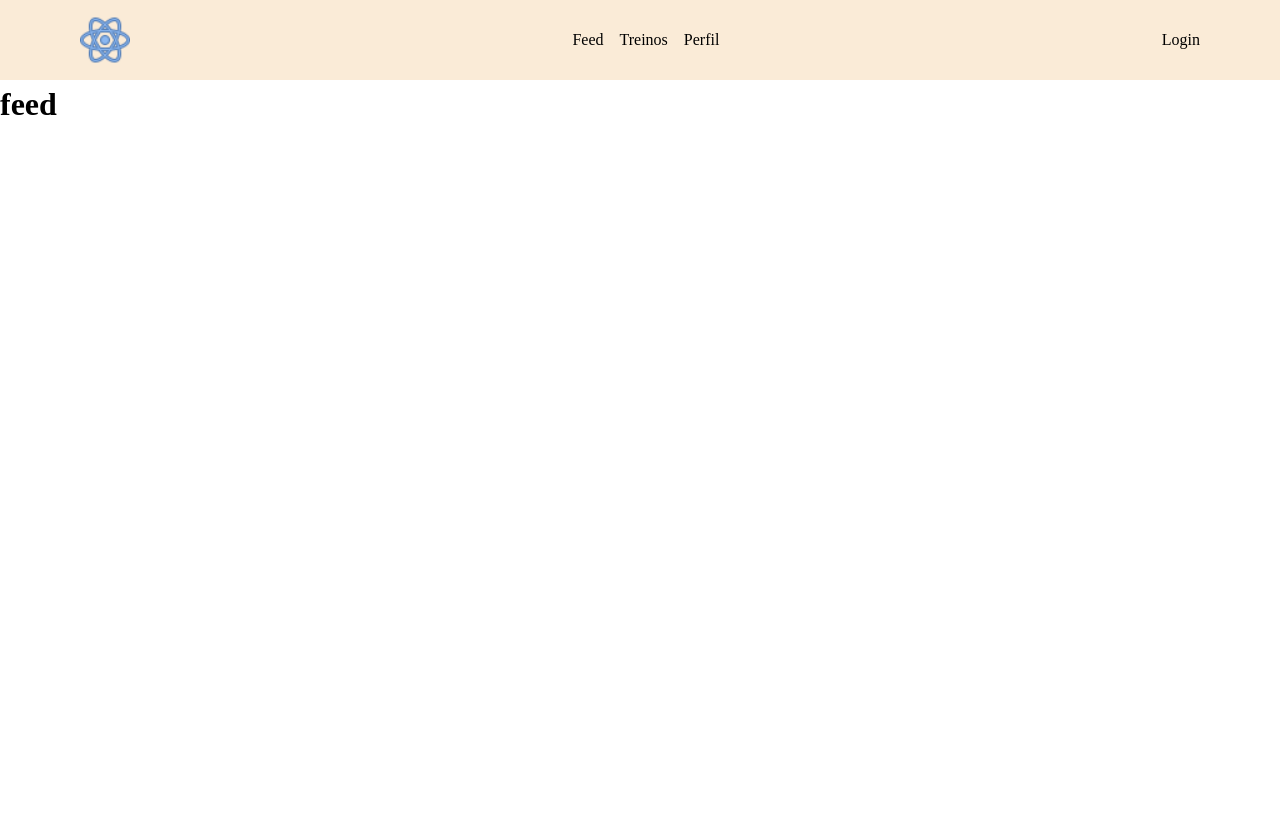
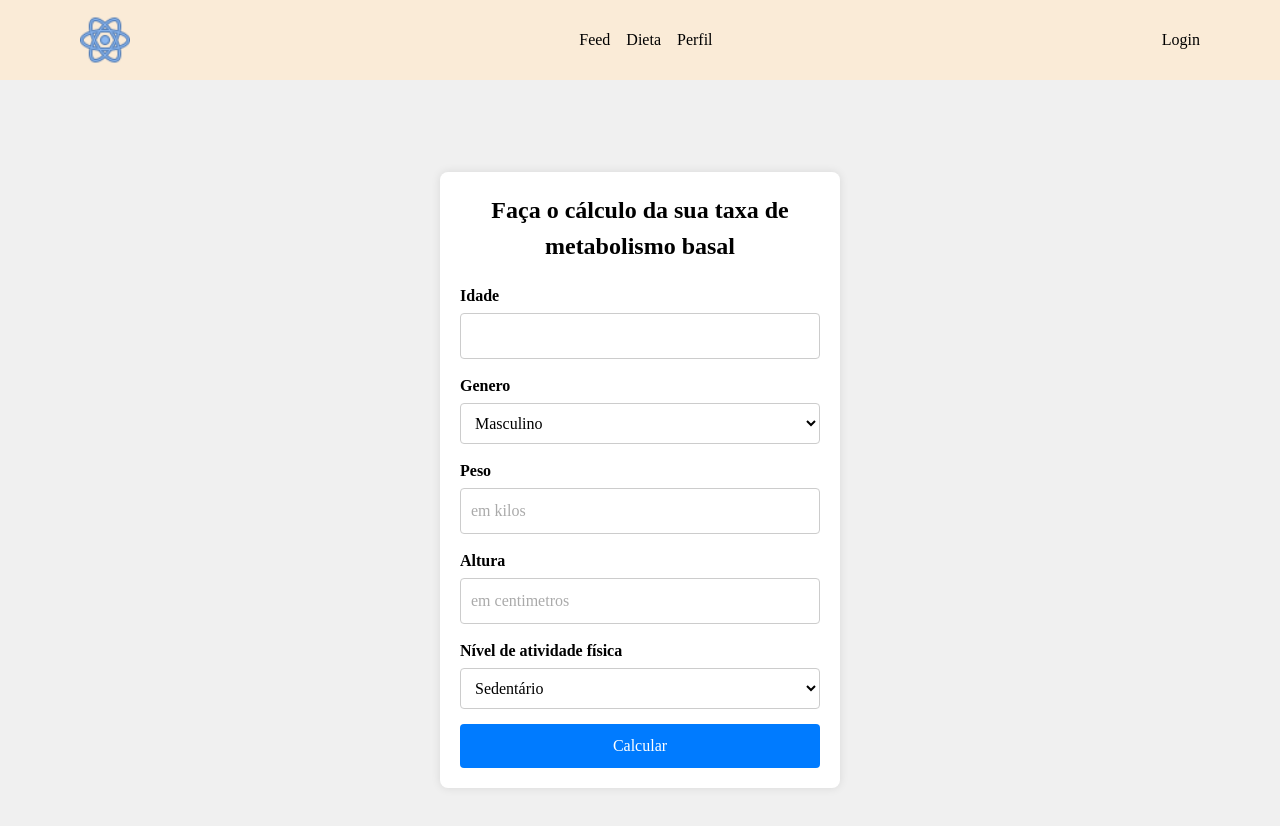
Before and after one commit to AlexandreMunaier06/workout-site, a Next.js app: page / in a window 1280 px wide. Shown: the top 826 px of the page. Before the commit the page ends 800 px from the top, so only its background shows below. Built offline with nearby package versions, Linux system fonts and the light colour scheme.

Commit message:
fazendo as outras paginas

```diff
--- /dev/null
+++ b/src/app/dieta/dieta.css
@@ -0,0 +1,143 @@
+.dieta-container {
+  max-width: 600px;
+  margin: 0 auto;
+  padding: 20px;
+  background-color: #f9f9f9;
+  border-radius: 8px;
+  box-shadow: 0 0 10px rgba(0, 0, 0, 0.1);
+}
+
+.dieta-container h1 {
+  text-align: center;
+  color: #333;
+  margin-bottom: 20px;
+}
+
+form {
+  display: flex;
+  flex-direction: column;
+}
+
+.meal-input {
+  margin-bottom: 15px;
+}
+
+.meal-input label {
+  display: block;
+  margin-bottom: 5px;
+  color: #555;
+}
+
+.meal-input input {
+  width: 100%;
+  padding: 8px;
+  border: 1px solid #ccc;
+  border-radius: 4px;
+}
+
+button {
+  padding: 10px 15px;
+  background-color: #007bff;
+  color: white;
+  border: none;
+  border-radius: 4px;
+  cursor: pointer;
+  transition: background-color 0.3s ease;
+}
+
+button:hover {
+  background-color: #0056b3;
+}
+button:focus {
+  outline: none;
+  box-shadow: 0 0 5px rgba(0, 123, 255, 0.5);
+}
+
+.meal-input input:focus {
+  border-color: #007bff;
+  box-shadow: 0 0 5px rgba(0, 123, 255, 0.5);
+}
+
+.dieta-container {
+  background-color: #e0f7fa;
+}
+
+.dieta-container h1 {
+  color: #00796b;
+}
+
+.meal-input label {
+  color: #00796b;
+}
+
+button {
+  background-color: #004d40;
+}
+
+button:hover {
+  background-color: #00251a;
+}
+body {
+  background-color: #e0f2f1;
+}
+
+.dieta-container {
+  max-width: 37.5rem; /* 600px */
+  margin: 0 auto;
+  padding: 1.25rem; /* 20px */
+  background-color: #e0f7fa;
+  border-radius: 0.5rem; /* 8px */
+  box-shadow: 0 0 0.625rem rgba(0, 0, 0, 0.1); /* 10px */
+}
+
+.dieta-container h1 {
+  text-align: center;
+  color: #00796b;
+  margin-bottom: 1.25rem; /* 20px */
+}
+
+form {
+  display: flex;
+  flex-direction: column;
+}
+
+.meal-input {
+  margin-bottom: 0.9375rem; /* 15px */
+}
+
+.meal-input label {
+  display: block;
+  margin-bottom: 0.3125rem; /* 5px */
+  color: #00796b;
+}
+
+.meal-input input {
+  width: 100%;
+  padding: 0.5rem; /* 8px */
+  border: 1px solid #ccc;
+  border-radius: 0.25rem; /* 4px */
+}
+
+button {
+  padding: 0.625rem 0.9375rem; /* 10px 15px */
+  background-color: #004d40;
+  color: white;
+  border: none;
+  border-radius: 0.25rem; /* 4px */
+  cursor: pointer;
+  transition: background-color 0.3s ease;
+}
+
+button:hover {
+  background-color: #00251a;
+}
+
+button:focus {
+  outline: none;
+  box-shadow: 0 0 0.3125rem rgba(0, 123, 255, 0.5); /* 5px */
+}
+
+.meal-input input:focus {
+  border-color: #007bff;
+  box-shadow: 0 0 0.3125rem rgba(0, 123, 255, 0.5); /* 5px */
+}
--- /dev/null
+++ b/src/app/dieta/page.tsx
@@ -0,0 +1,69 @@
+'use client'
+
+import React, { useState } from 'react';
+import './dieta.css';
+
+function Dieta() {
+  const [openSection, setOpenSection] = useState<string | null>(null);
+
+  const toggleSection = (section: string) => {
+    setOpenSection(openSection === section ? null : section);
+  };
+  const [macros, setMacros] = useState<{
+    [key: string]: { carbs: string; protein: string; fat: string };
+  }>({
+    breakfast: { carbs: '', protein: '', fat: '' },
+    lunch: { carbs: '', protein: '', fat: '' },
+    snack: { carbs: '', protein: '', fat: '' },
+    dinner: { carbs: '', protein: '', fat: '' },
+  });
+
+  const handleMacroChange = (meal: string, macro: string, value: string) => {
+    setMacros({
+      ...macros,
+      [meal]: {
+        ...macros[meal],
+        [macro]: value,
+      },
+    });
+  };
+  return (
+    <div className="dieta-container">
+      <h1>Registro de Dieta</h1>
+      <form>
+        {['breakfast', 'lunch', 'snack', 'dinner'].map((meal) => (
+          <div className="meal-input" key={meal}>
+            <label onClick={() => toggleSection(meal)}>
+              {meal.charAt(0).toUpperCase() + meal.slice(1)}:
+            </label>
+            {openSection === meal && (
+              <div>
+                <input
+                  type="text"
+                  placeholder="Carboidratos"
+                  value={macros[meal].carbs}
+                  onChange={(e) => handleMacroChange(meal, 'carbs', e.target.value)}
+                />
+                <input
+                  type="text"
+                  placeholder="Proteínas"
+                  value={macros[meal].protein}
+                  onChange={(e) => handleMacroChange(meal, 'protein', e.target.value)}
+                />
+                <input
+                  type="text"
+                  placeholder="Gorduras"
+                  value={macros[meal].fat}
+                  onChange={(e) => handleMacroChange(meal, 'fat', e.target.value)}
+                />
+              </div>
+            )}
+          </div>
+        ))}
+        <button type="submit">Salvar</button>
+      </form>
+    </div>
+  );
+}
+
+export default Dieta;
--- /dev/null
+++ b/src/app/page.css
@@ -0,0 +1,60 @@
+:root {
+  font-size: 16px; /* Define 1rem como 16px */
+}
+
+.main-container {
+  display: flex;
+  justify-content: center;
+  align-items: center;
+  height: 100vh;
+  background-color: #f0f0f0;
+}
+
+.calculo-container {
+  background-color: #fff;
+  padding: 1.25rem; /* 20px */
+  border-radius: 0.5rem; /* 8px */
+  box-shadow: 0 0 0.625rem rgba(0, 0, 0, 0.1); /* 10px */
+  max-width: 25rem; /* 400px */
+  width: 100%;
+}
+
+.calculo-container h1 {
+  font-size: 1.5rem; /* 24px */
+  margin-bottom: 1.25rem; /* 20px */
+  text-align: center;
+}
+
+.calculo-container label {
+  display: block;
+  margin-bottom: 0.3125rem; /* 5px */
+  font-weight: bold;
+}
+
+.calculo-container input,
+.calculo-container select {
+  width: 100%;
+  padding: 0.625rem; /* 10px */
+  margin-bottom: 0.9375rem; /* 15px */
+  border: 1px solid #ccc;
+  border-radius: 0.25rem; /* 4px */
+}
+
+.calculo-container input::placeholder {
+  color: #aaa;
+}
+
+.calculo-container button {
+  width: 100%;
+  padding: 0.625rem; /* 10px */
+  border: none;
+  border-radius: 0.25rem; /* 4px */
+  background-color: #007bff;
+  color: #fff;
+  font-size: 1rem; /* 16px */
+  cursor: pointer;
+}
+
+.calculo-container button:hover {
+  background-color: #0056b3;
+}
--- a/src/app/page.tsx
+++ b/src/app/page.tsx
@@ -1,7 +1,47 @@
+'use client';
+
+import './page.css';
+
 export default function Home() {
+
+  const handleCalculate = () => {
+
+  }
   return (
-   <main>
-    <h1>feed</h1>
-   </main>
+    <main className="main-container">
+      <section className="calculo-container">
+        <h1>Faça o cálculo da sua taxa de metabolismo basal</h1>
+        <label htmlFor="age">Idade</label>
+        <input type="number" />
+
+        <label htmlFor="gender">Genero</label>
+        <select>
+          <option value={0}>Masculino</option>
+          <option value={1}>Feminino</option>
+        </select>
+
+        <label htmlFor="weight">Peso</label>
+        <input type="number" placeholder='em kilos'/>
+
+        <label htmlFor="height">Altura</label>
+        <input type="number" placeholder='em centimetros'/>
+
+        <label htmlFor="activity">Nível de atividade física</label>
+        <select>
+          <option value={1.2}>Sedentário</option>
+          <option value={1.375}>Levemente ativo</option>
+          <option value={1.55}>Moderadamente ativo</option>
+          <option value={1.725}>Muito ativo</option>
+          <option value={1.9}>Super ativo</option>
+        </select>
+
+        <button
+          className='calcular-btn'
+          onClick={handleCalculate}
+        >
+          Calcular
+        </button>
+      </section>
+    </main>
   );
 }
--- a/src/app/treinos/treinos.css
+++ /dev/null
@@ -1,6 +0,0 @@
-.main-container {
-  display: flex;
-  justify-content: center;
-  height: 90%;
-  border: 1px solid red;
-}
--- a/src/components/header/index.tsx
+++ b/src/components/header/index.tsx
@@ -10,7 +10,7 @@ function Header() {
       </Link>
       <ul>
         <li><Link href='/'>Feed</Link></li>
-        <li><Link href='/treinos'>Treinos</Link></li>
+        <li><Link href='/dieta'>Dieta</Link></li>
         <li><Link href='/perfil'>Perfil</Link></li>
       </ul>
       <Link href='/login'>Login</Link>
```
Also changed, not shown: src/app/treinos/page.tsx (deleted, +0 -14 lines).
